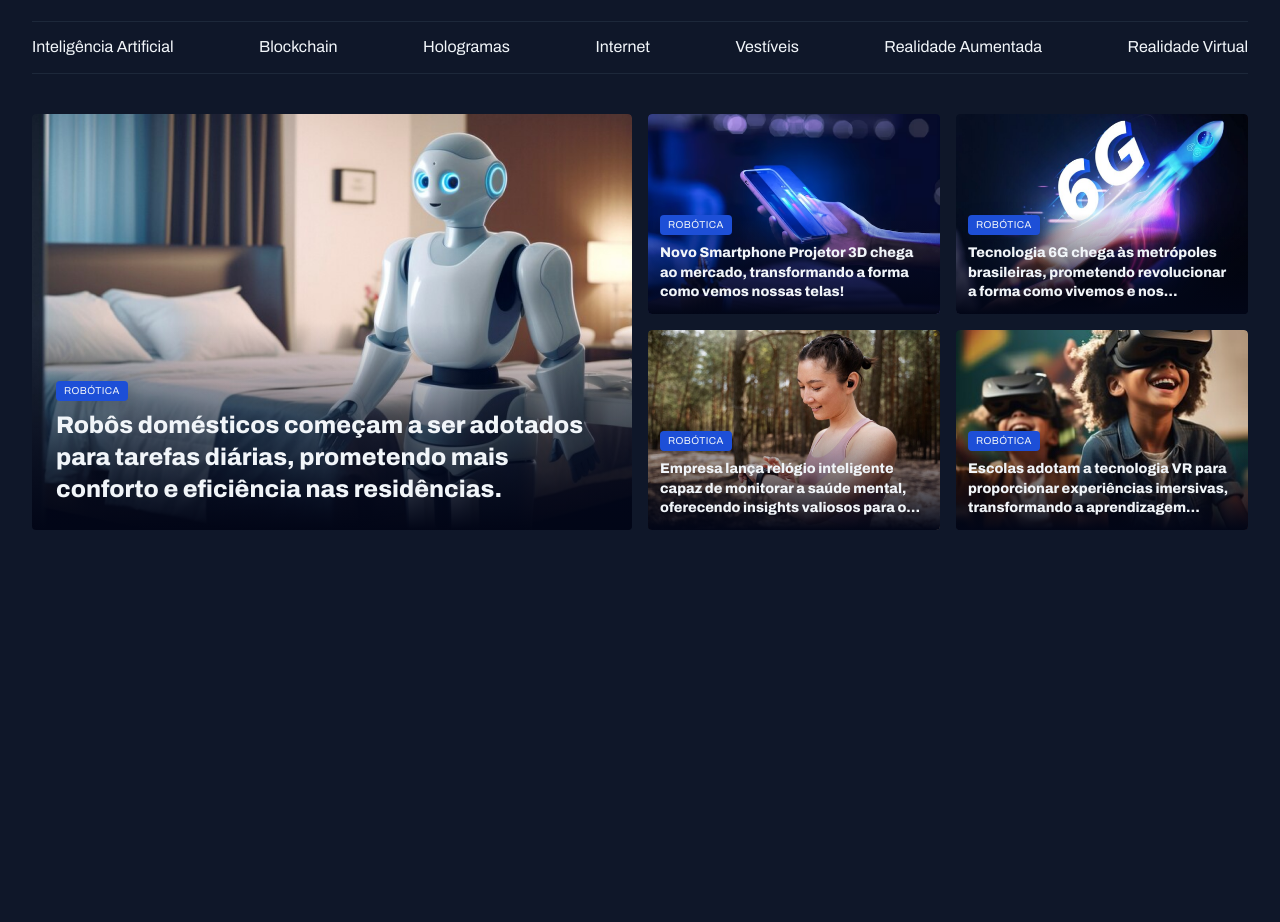
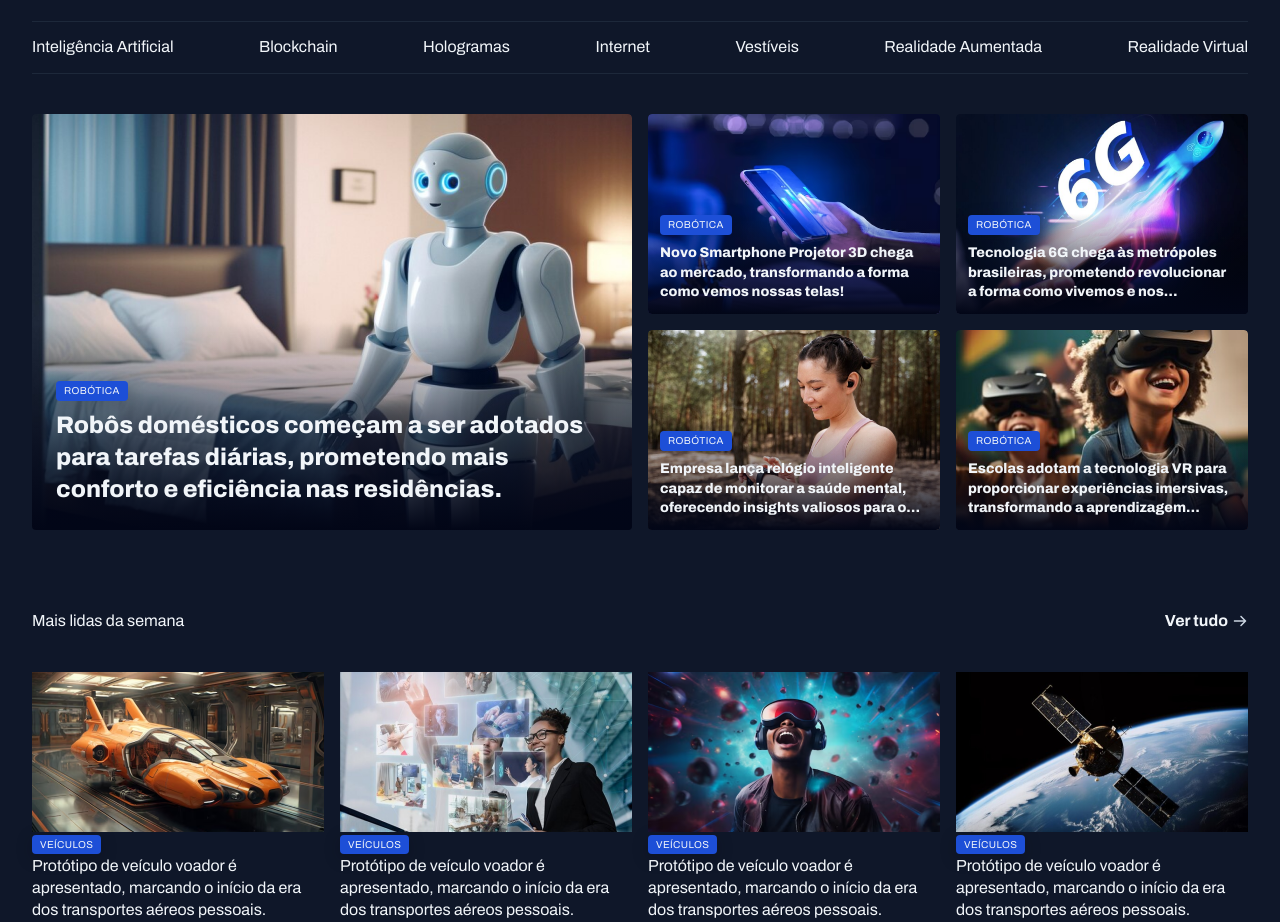
Before and after one commit to JSaporski/technews, a plain HTML site: page index.html in a window 1280 px wide. Shown: the part 49-971 px from the top of the page. Before the commit the page ends 800 px from the top, so only its background shows below. Drawn offline with Linux system fonts and the light colour scheme.

Commit message:
Estruturando seção Mais lidas da semana

```diff
--- a/css/global.css
+++ b/css/global.css
@@ -54,6 +54,10 @@ h3 {
   font: inherit;
 }
 
+main {
+  gap: 8rem;
+}
+
 .container {
   max-width: 128rem;
   padding-inline: 3.2rem;
@@ -106,3 +110,10 @@ h3 {
   border-radius: 0.4rem;
   box-shadow: 0rem 0.4rem 1.6rem rgba(2, 6, 23, 0.25);
 }
+
+.clamped {
+  display: -webkit-box;
+  -webkit-box-orient: vertical;
+  -webkit-line-clamp: 3;
+  overflow: hidden;
+}
--- a/css/index.css
+++ b/css/index.css
@@ -1,3 +1,4 @@
 @import url('./global.css');
 @import url('./general/header.css');
 @import url('./sections/featured.css');
+@import url('./sections/weekly.css');
--- a/css/sections/featured.css
+++ b/css/sections/featured.css
@@ -35,13 +35,6 @@
       &:has(.text-lg) {
         padding: 1.2rem;
       }
-
-      h2 {
-        display: -webkit-box;
-        -webkit-box-orient: vertical;
-        -webkit-line-clamp: 3;
-        overflow: hidden;
-      }
     }
   }
 
--- /dev/null
+++ b/css/sections/weekly.css
@@ -0,0 +1,10 @@
+#weekly {
+  header {
+    justify-content: space-between;
+
+    a {
+      display: flex;
+      gap: 0.4rem;
+    }
+  }
+}
--- a/index.html
+++ b/index.html
@@ -65,7 +65,7 @@
 
           <figcaption class="grid gap-8">
             <span class="content-tag text-xsm">Robótica</span>
-            <h2 class="text-2xl">
+            <h2 class="text-2xl clamped">
               Robôs domésticos começam a ser adotados para tarefas diárias,
               prometendo mais conforto e eficiência nas residências.
             </h2>
@@ -81,7 +81,7 @@
 
           <figcaption class="grid gap-8">
             <span class="content-tag text-xsm">Robótica</span>
-            <h2 class="text-lg">
+            <h2 class="text-lg clamped">
               Novo Smartphone Projetor 3D chega ao mercado, transformando a
               forma como vemos nossas telas!
             </h2>
@@ -97,7 +97,7 @@
 
           <figcaption class="grid gap-8">
             <span class="content-tag text-xsm">Robótica</span>
-            <h2 class="text-lg">
+            <h2 class="text-lg clamped">
               Tecnologia 6G chega às metrópoles brasileiras, prometendo
               revolucionar a forma como vivemos e nos comunicamos.
             </h2>
@@ -113,7 +113,7 @@
 
           <figcaption class="grid gap-8">
             <span class="content-tag text-xsm">Robótica</span>
-            <h2 class="text-lg">
+            <h2 class="text-lg clamped">
               Empresa lança relógio inteligente capaz de monitorar a saúde
               mental, oferecendo insights valiosos para o bem-estar pessoal.
             </h2>
@@ -129,13 +129,64 @@
 
           <figcaption class="grid gap-8">
             <span class="content-tag text-xsm">Robótica</span>
-            <h2 class="text-lg">
+            <h2 class="text-lg clamped">
               Escolas adotam a tecnologia VR para proporcionar experiências
               imersivas, transformando a aprendizagem tradicional.
             </h2>
           </figcaption>
         </figure>
       </section>
+
+      <section id="weekly">
+        <header class="grid grid-flow-col">
+          <h3>Mais lidas da semana</h3>
+          <a href="#">
+            <strong>Ver tudo</strong>
+            <img
+              src="./assets/icons/ArrowRight.svg"
+              alt="Flecha apontando para a direita"
+            />
+          </a>
+        </header>
+
+        <div class="grid grid-flow-col gap-16">
+          <figure>
+            <img src="./assets/images/Image 06.png" alt="" />
+            <span class="content-tag text-xsm">Veículos</span>
+            <p class="clamped">
+              Protótipo de veículo voador é apresentado, marcando o início da
+              era dos transportes aéreos pessoais.
+            </p>
+          </figure>
+
+          <figure>
+            <img src="./assets/images/Image 07.png" alt="" />
+            <span class="content-tag text-xsm">Veículos</span>
+            <p class="clamped">
+              Protótipo de veículo voador é apresentado, marcando o início da
+              era dos transportes aéreos pessoais.
+            </p>
+          </figure>
+
+          <figure>
+            <img src="./assets/images/Image 08.png" alt="" />
+            <span class="content-tag text-xsm">Veículos</span>
+            <p class="clamped">
+              Protótipo de veículo voador é apresentado, marcando o início da
+              era dos transportes aéreos pessoais.
+            </p>
+          </figure>
+
+          <figure>
+            <img src="./assets/images/Image 09.png" alt="" />
+            <span class="content-tag text-xsm">Veículos</span>
+            <p class="clamped">
+              Protótipo de veículo voador é apresentado, marcando o início da
+              era dos transportes aéreos pessoais.
+            </p>
+          </figure>
+        </div>
+      </section>
     </main>
   </body>
 </html>
```
